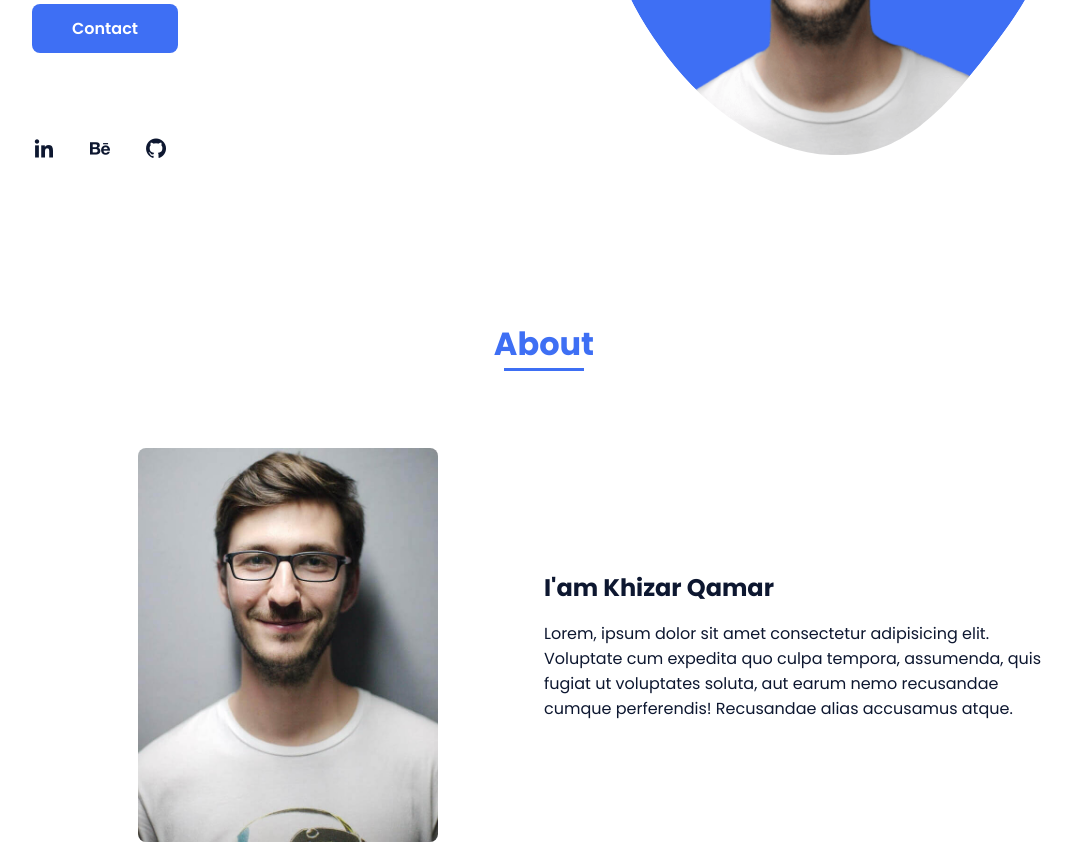
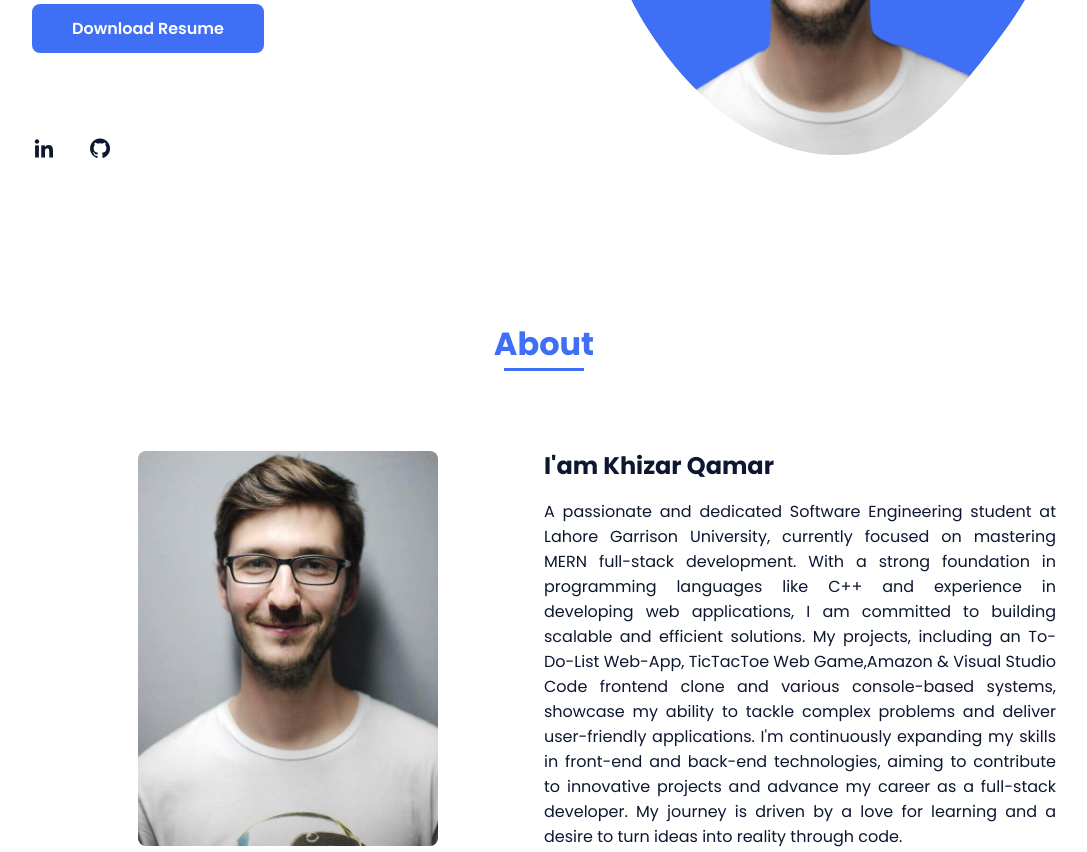
Before and after one commit to khizar925/Portfolio, a plain HTML site: page index.html in a window 1280 px wide. Shown: the part 536-1388 px from the top of the page, without its empty margins (96-1183 px from the left). Drawn offline with nearby package versions, Linux system fonts and the light colour scheme.

Commit message:
Index.html updated

```diff
--- a/index.html
+++ b/index.html
@@ -1,5 +1,6 @@
 <!DOCTYPE html>
 <html lang="en">
+
 <head>
     <meta charset="UTF-8">
     <meta name="viewport" content="width=device-width, initial-scale=1.0">
@@ -9,8 +10,9 @@
     <!-- =====BOX ICONS===== -->
     <link href='https://cdn.jsdelivr.net/npm/boxicons@2.0.5/css/boxicons.min.css' rel='stylesheet'>
 
-        <title>Portfolio website complete</title>
+    <title>Khizar Qamar</title>
 </head>
+
 <body>
     <!--===== HEADER =====-->
     <header class="l-header">
@@ -39,25 +41,29 @@
         <!--===== HOME =====-->
         <section class="home bd-grid" id="home">
             <div class="home__data">
-                    <h1 class="home__title">Hi,<br>I'am <span class="home__title-color">Khizar Qamar</span><br> Software Engineering Student (3rd Year)</h1>
+                <h1 class="home__title">Hi,<br>I'am <span class="home__title-color">Khizar Qamar</span><br>Aspiring
+                    Full-Stack<br>Developer</h1>
 
-                    <a href="#" class="button">Contact</a>
+                <a href="assets/Resume.pdf" class="button" download>Download Resume</a>
             </div>
 
             <div class="home__social">
-                    <a href="" class="home__social-icon"><i class='bx bxl-linkedin'></i></a>
-                    <a href="" class="home__social-icon"><i class='bx bxl-behance' ></i></a>
-                    <a href="" class="home__social-icon"><i class='bx bxl-github' ></i></a>
+                <a href="https://www.linkedin.com/in/khizarqamar/" class="home__social-icon"><i
+                        class='bx bxl-linkedin'></i></a>
+                <a href="https://github.com/khizar925/" class="home__social-icon"><i class='bx bxl-github'></i></a>
             </div>
 
             <div class="home__img">
-                    <svg class="home__blob" viewBox="0 0 479 467" xmlns="http://www.w3.org/2000/svg" xmlns:xlink="http://www.w3.org/1999/xlink">
+                <svg class="home__blob" viewBox="0 0 479 467" xmlns="http://www.w3.org/2000/svg"
+                    xmlns:xlink="http://www.w3.org/1999/xlink">
                     <mask id="mask0" mask-type="alpha">
-                            <path d="M9.19024 145.964C34.0253 76.5814 114.865 54.7299 184.111 29.4823C245.804 6.98884 311.86 -14.9503 370.735 14.143C431.207 44.026 467.948 107.508 477.191 174.311C485.897 237.229 454.931 294.377 416.506 344.954C373.74 401.245 326.068 462.801 255.442 466.189C179.416 469.835 111.552 422.137 65.1576 361.805C17.4835 299.81 -17.1617 219.583 9.19024 145.964Z"/>
+                        <path
+                            d="M9.19024 145.964C34.0253 76.5814 114.865 54.7299 184.111 29.4823C245.804 6.98884 311.86 -14.9503 370.735 14.143C431.207 44.026 467.948 107.508 477.191 174.311C485.897 237.229 454.931 294.377 416.506 344.954C373.74 401.245 326.068 462.801 255.442 466.189C179.416 469.835 111.552 422.137 65.1576 361.805C17.4835 299.81 -17.1617 219.583 9.19024 145.964Z" />
                     </mask>
                     <g mask="url(#mask0)">
-                            <path d="M9.19024 145.964C34.0253 76.5814 114.865 54.7299 184.111 29.4823C245.804 6.98884 311.86 -14.9503 370.735 14.143C431.207 44.026 467.948 107.508 477.191 174.311C485.897 237.229 454.931 294.377 416.506 344.954C373.74 401.245 326.068 462.801 255.442 466.189C179.416 469.835 111.552 422.137 65.1576 361.805C17.4835 299.81 -17.1617 219.583 9.19024 145.964Z"/>
-                            <image class="home__blob-img" x="50" y="60" href="assets/img/perfil.png"/>
+                        <path
+                            d="M9.19024 145.964C34.0253 76.5814 114.865 54.7299 184.111 29.4823C245.804 6.98884 311.86 -14.9503 370.735 14.143C431.207 44.026 467.948 107.508 477.191 174.311C485.897 237.229 454.931 294.377 416.506 344.954C373.74 401.245 326.068 462.801 255.442 466.189C179.416 469.835 111.552 422.137 65.1576 361.805C17.4835 299.81 -17.1617 219.583 9.19024 145.964Z" />
+                        <image class="home__blob-img" x="50" y="60" href="assets/img/perfil.png" />
                     </g>
                 </svg>
             </div>
@@ -74,7 +80,18 @@
 
                 <div>
                     <h2 class="about__subtitle">I'am Khizar Qamar</h2>
-                        <p class="about__text">Lorem, ipsum dolor sit amet consectetur adipisicing elit. Voluptate cum expedita quo culpa tempora, assumenda, quis fugiat ut voluptates soluta, aut earum nemo recusandae cumque perferendis! Recusandae alias accusamus atque.</p>
+                    <p class="about__text" style="text-align: justify;">A passionate and dedicated Software Engineering
+                        student at Lahore Garrison University, currently focused on mastering MERN full-stack
+                        development. With a strong foundation in programming languages like C++ and experience in
+                        developing web applications, I am committed to building scalable and efficient solutions. My
+                        projects, including an To-Do-List Web-App, TicTacToe Web Game,Amazon & Visual Studio Code
+                        frontend clone and various console-based systems, showcase my ability to tackle complex problems
+                        and deliver user-friendly applications.
+
+                        I'm continuously expanding my skills in front-end and back-end technologies, aiming to
+                        contribute to innovative projects and advance my career as a full-stack developer. My journey is
+                        driven by a love for learning and a desire to turn ideas into reality through code.</p>
+
                 </div>
             </div>
         </section>
@@ -86,7 +103,8 @@
             <div class="skills__container bd-grid">
                 <div>
                     <h2 class="skills__subtitle">Profesional Skills</h2>
-                        <p class="skills__text">Lorem ipsum dolor sit, amet consectetur adipisicing elit. Velit optio id vero amet, alias architecto consectetur error eum eaque sit.</p>
+                    <!-- <p class="skills__text">Lorem ipsum dolor sit, amet consectetur adipisicing elit. Velit optio id
+                        vero amet, alias architecto consectetur error eum eaque sit.</p> -->
                     <div class="skills__data">
                         <div class="skills__names">
                             <i class='bx bxl-html5 skills__icon'></i>
@@ -113,7 +131,7 @@
                     </div>
                     <div class="skills__data">
                         <div class="skills__names">
-                                <i class='bx bxl-javascript skills__icon' ></i>
+                            <i class='bx bxl-javascript skills__icon'></i>
                             <span class="skills__name">JAVASCRIPT</span>
                         </div>
                         <div class="skills__bar skills__js">
@@ -178,7 +196,7 @@
                     <input type="text" placeholder="Name" class="contact__input">
                     <input type="mail" placeholder="Email" class="contact__input">
                     <textarea name="" id="" cols="0" rows="10" class="contact__input"></textarea>
-                        <input type="button" value="Enviar" class="contact__button button">
+                    <input type="button" value="Send" class="contact__button button">
                 </form>
             </div>
         </section>
@@ -188,9 +206,9 @@
     <footer class="footer">
         <p class="footer__title">Khizar Qamar</p>
         <div class="footer__social">
-                <a href="#" class="footer__icon"><i class='bx bxl-facebook' ></i></a>
-                <a href="#" class="footer__icon"><i class='bx bxl-instagram' ></i></a>
-                <a href="#" class="footer__icon"><i class='bx bxl-twitter' ></i></a>
+            <a href="#" class="footer__icon"><i class='bx bxl-facebook'></i></a>
+            <a href="#" class="footer__icon"><i class='bx bxl-instagram'></i></a>
+            <a href="#" class="footer__icon"><i class='bx bxl-twitter'></i></a>
         </div>
         <p class="footer__copy">&#169; Bedimcode. All rigths reserved</p>
     </footer>
@@ -202,4 +220,5 @@
     <!--===== MAIN JS =====-->
     <script src="assets/js/main.js"></script>
 </body>
+
 </html>
```
Lines whose indentation alone changed are shown as unchanged.
